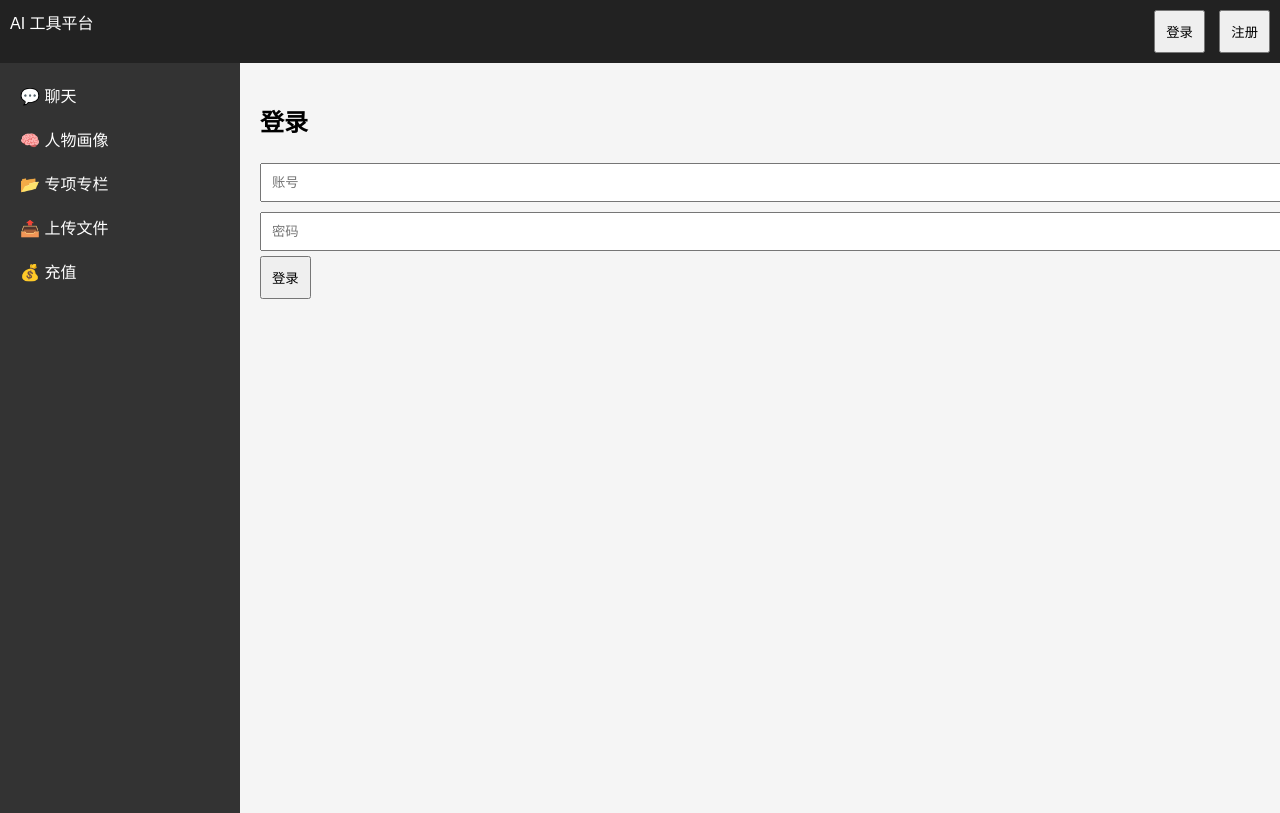
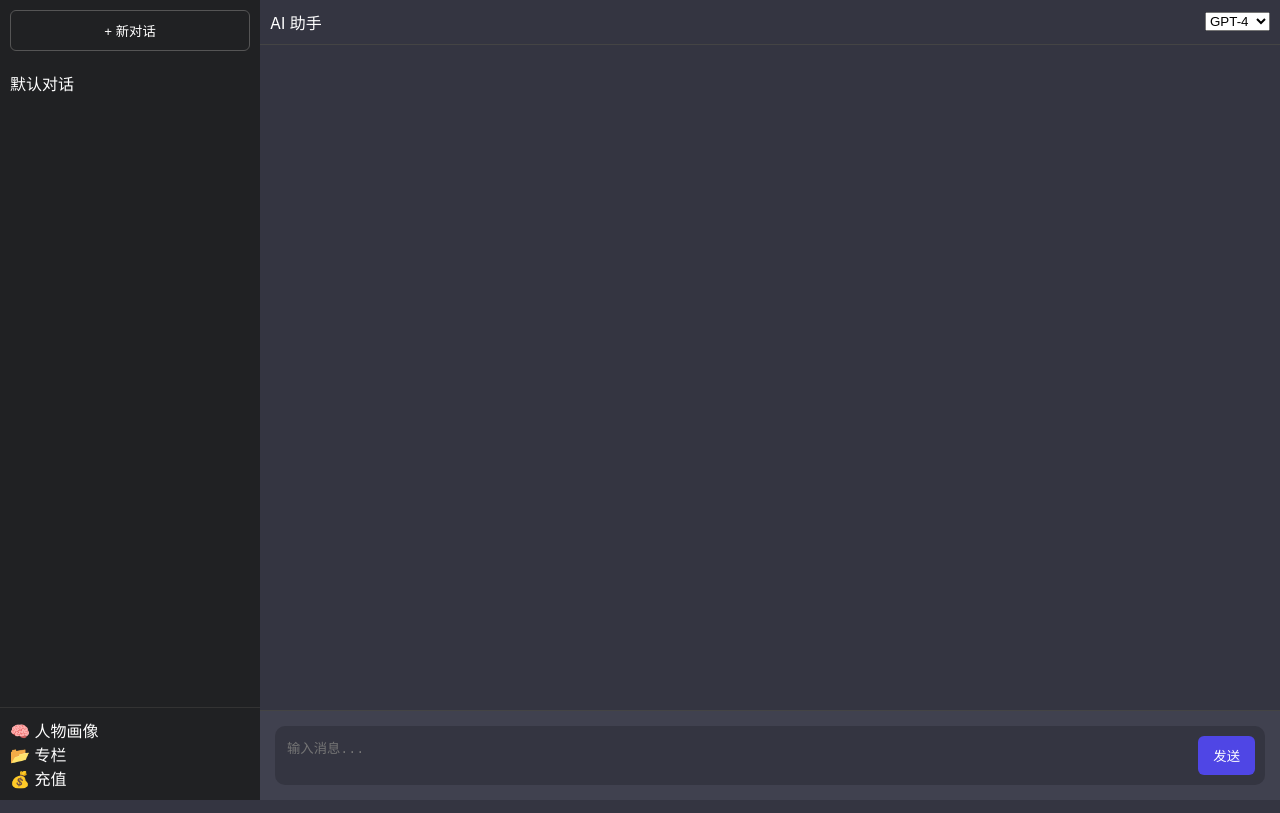
Before and after one commit to LimLi0930/LimLi0930.github.io, a plain HTML site: page index.html in a window 1280 px wide. Drawn offline with Linux system fonts and the light colour scheme.

Commit message:
Update index.html

```diff
--- a/index.html
+++ b/index.html
@@ -3,220 +3,239 @@
 <head>
 <meta charset="UTF-8">
 <meta name="viewport" content="width=device-width, initial-scale=1.0">
-<title>AI 工具平台</title>
+<title>AI 工作台</title>
 
 <style>
 body {
     margin: 0;
-    font-family: Arial;
-    background: #f5f5f5;
+    font-family: -apple-system, BlinkMacSystemFont, "Segoe UI", Roboto;
+    background: #343541;
+    color: white;
 }
 
-.navbar {
-    background: #222;
+/* 布局 */
+.app {
+    display: flex;
+    height: 100vh;
+}
+
+/* 左侧栏 */
+.sidebar {
+    width: 260px;
+    background: #202123;
+    display: flex;
+    flex-direction: column;
+}
+
+.sidebar-header {
+    padding: 10px;
+}
+
+.new-chat {
+    width: 100%;
+    padding: 10px;
+    border: 1px solid #555;
+    background: transparent;
     color: white;
+    border-radius: 6px;
+}
+
+.chat-list {
+    flex: 1;
+    overflow-y: auto;
+}
+
+.chat-item {
     padding: 10px;
+    cursor: pointer;
+}
+
+.chat-item:hover {
+    background: #2a2b32;
+}
+
+/* 主区域 */
+.main {
+    flex: 1;
+    display: flex;
+    flex-direction: column;
+}
+
+/* 顶部 */
+.header {
+    padding: 10px;
+    border-bottom: 1px solid #444;
     display: flex;
     justify-content: space-between;
 }
 
-.navbar button {
-    margin-left: 10px;
+/* 聊天区域 */
+.chat-container {
+    flex: 1;
+    overflow-y: auto;
+    padding: 20px;
 }
 
-.container {
+/* 消息 */
+.message {
+    margin: 20px 0;
     display: flex;
-    height: calc(100vh - 50px);
 }
 
-.sidebar {
-    width: 220px;
-    background: #333;
-    color: white;
+.user {
+    justify-content: flex-end;
+}
+
+.bot {
+    justify-content: flex-start;
+}
+
+.bubble {
+    max-width: 60%;
+    padding: 12px;
+    border-radius: 10px;
+    line-height: 1.5;
+}
+
+.user .bubble {
+    background: #4f46e5;
+}
+
+.bot .bubble {
+    background: #444654;
+}
+
+/* 输入框 */
+.input-area {
+    padding: 15px;
+    border-top: 1px solid #444;
+    background: #40414f;
+}
+
+.input-box {
+    display: flex;
+    background: #343541;
+    border-radius: 10px;
     padding: 10px;
 }
 
-.sidebar div {
-    padding: 10px;
+textarea {
+    flex: 1;
+    background: transparent;
+    border: none;
+    color: white;
+    resize: none;
+    outline: none;
+}
+
+button {
+    background: #4f46e5;
+    border: none;
+    color: white;
+    padding: 10px 15px;
+    border-radius: 6px;
     cursor: pointer;
 }
 
-.sidebar div:hover {
-    background: #444;
+/* 滚动条 */
+::-webkit-scrollbar {
+    width: 6px;
 }
-
-.content {
-    flex: 1;
-    padding: 20px;
-    overflow-y: auto;
-}
-
-/* 聊天 */
-.chat-box {
-    height: 70%;
-    overflow-y: auto;
-    background: white;
-    padding: 10px;
+::-webkit-scrollbar-thumb {
+    background: #555;
     border-radius: 10px;
-}
-
-.message {
-    margin: 10px 0;
-}
-
-.user {
-    text-align: right;
-    color: blue;
-}
-
-.bot {
-    text-align: left;
-    color: green;
-}
-
-.input-area {
-    margin-top: 10px;
-    display: flex;
-}
-
-input, textarea {
-    padding: 10px;
-    margin: 5px 0;
-    width: 100%;
-}
-
-button {
-    padding: 10px;
-    cursor: pointer;
 }
 </style>
 </head>
 
 <body>
 
-<div class="navbar">
-    <div>AI 工具平台</div>
-    <div>
-        <button onclick="showPage('login')">登录</button>
-        <button onclick="showPage('register')">注册</button>
-    </div>
-</div>
+<div class="app">
 
-<div class="container">
+    <!-- 左侧 -->
+    <div class="sidebar">
+        <div class="sidebar-header">
+            <button class="new-chat" onclick="newChat()">+ 新对话</button>
+        </div>
 
-    <div class="sidebar">
-        <div onclick="showPage('chat')">💬 聊天</div>
-        <div onclick="showPage('profile')">🧠 人物画像</div>
-        <div onclick="showPage('project')">📂 专项专栏</div>
-        <div onclick="showPage('upload')">📤 上传文件</div>
-        <div onclick="showPage('payment')">💰 充值</div>
+        <div class="chat-list" id="chatList">
+            <div class="chat-item">默认对话</div>
+        </div>
+
+        <div style="padding:10px; border-top:1px solid #333;">
+            <div onclick="alert('人物画像功能')">🧠 人物画像</div>
+            <div onclick="alert('专项专栏功能')">📂 专栏</div>
+            <div onclick="alert('充值功能')">💰 充值</div>
+        </div>
     </div>
 
-    <div class="content">
+    <!-- 主区域 -->
+    <div class="main">
 
-        <!-- 登录 -->
-        <div id="login" class="page">
-            <h2>登录</h2>
-            <input placeholder="账号"><br>
-            <input type="password" placeholder="密码"><br>
-            <button>登录</button>
-        </div>
-
-        <!-- 注册 -->
-        <div id="register" class="page" style="display:none">
-            <h2>注册</h2>
-            <input placeholder="账号"><br>
-            <input type="password" placeholder="密码"><br>
-            <input placeholder="邀请码"><br>
-            <button>注册</button>
-        </div>
-
-        <!-- 聊天 -->
-        <div id="chat" class="page" style="display:none">
-            <h2>聊天</h2>
-            <div class="chat-box" id="chatBox"></div>
-
-            <div class="input-area">
-                <input id="chatInput" placeholder="输入内容...">
-                <button onclick="sendMessage()">发送</button>
+        <div class="header">
+            <div>AI 助手</div>
+            <div>
+                <select>
+                    <option>GPT-4</option>
+                    <option>Gemini</option>
+                </select>
             </div>
         </div>
 
-        <!-- 人物画像 -->
-        <div id="profile" class="page" style="display:none">
-            <h2>人物画像</h2>
-            <textarea placeholder="输入你的信息（兴趣、习惯、目标等）"></textarea>
-            <button>更新画像</button>
+        <div class="chat-container" id="chatContainer"></div>
 
-            <h3>当前画像：</h3>
-            <div id="profileData">
-                暂无数据
+        <div class="input-area">
+            <div class="input-box">
+                <textarea id="input" rows="1" placeholder="输入消息..."></textarea>
+                <button onclick="send()">发送</button>
             </div>
         </div>
 
-        <!-- 专栏 -->
-        <div id="project" class="page" style="display:none">
-            <h2>专项专栏</h2>
+    </div>
 
-            <input placeholder="新建专栏名称">
-            <button>创建</button>
-
-            <h3>你的专栏：</h3>
-            <ul>
-                <li>氢能</li>
-                <li>AI学习</li>
-            </ul>
-        </div>
-
-        <!-- 上传 -->
-        <div id="upload" class="page" style="display:none">
-            <h2>上传文件</h2>
-            <input type="file">
-            <button>上传</button>
-        </div>
-
-        <!-- 充值 -->
-        <div id="payment" class="page" style="display:none">
-            <h2>充值</h2>
-            <button>购买 10 元</button>
-            <button>购买 50 元</button>
-            <button>购买 100 元</button>
-        </div>
-
-    </div>
 </div>
 
 <script>
-function showPage(id) {
-    document.querySelectorAll('.page').forEach(p => p.style.display = 'none');
-    document.getElementById(id).style.display = 'block';
+
+function addMessage(text, role) {
+    const container = document.getElementById("chatContainer");
+
+    const msg = document.createElement("div");
+    msg.className = "message " + role;
+
+    const bubble = document.createElement("div");
+    bubble.className = "bubble";
+    bubble.innerText = text;
+
+    msg.appendChild(bubble);
+    container.appendChild(msg);
+
+    container.scrollTop = container.scrollHeight;
 }
 
-// 聊天逻辑（前端模拟）
-function sendMessage() {
-    const input = document.getElementById("chatInput");
-    const text = input.value;
-
+// 发送消息
+function send() {
+    const input = document.getElementById("input");
+    const text = input.value.trim();
     if (!text) return;
 
-    const chatBox = document.getElementById("chatBox");
-
-    chatBox.innerHTML += `<div class="message user">${text}</div>`;
-
-    // 👉 这里未来接 GPT API
-    fakeAI(text);
+    addMessage(text, "user");
 
     input.value = "";
+
+    // 模拟 AI
+    setTimeout(() => {
+        addMessage("AI 回复：" + text, "bot");
+    }, 500);
+
+    // 👉 未来接 API
 }
 
-function fakeAI(text) {
-    const chatBox = document.getElementById("chatBox");
+// 新对话
+function newChat() {
+    document.getElementById("chatContainer").innerHTML = "";
+}
 
-    setTimeout(() => {
-        chatBox.innerHTML += `<div class="message bot">AI 回复：${text}</div>`;
-        chatBox.scrollTop = chatBox.scrollHeight;
-    }, 500);
-}
 </script>
 
 </body>
```
